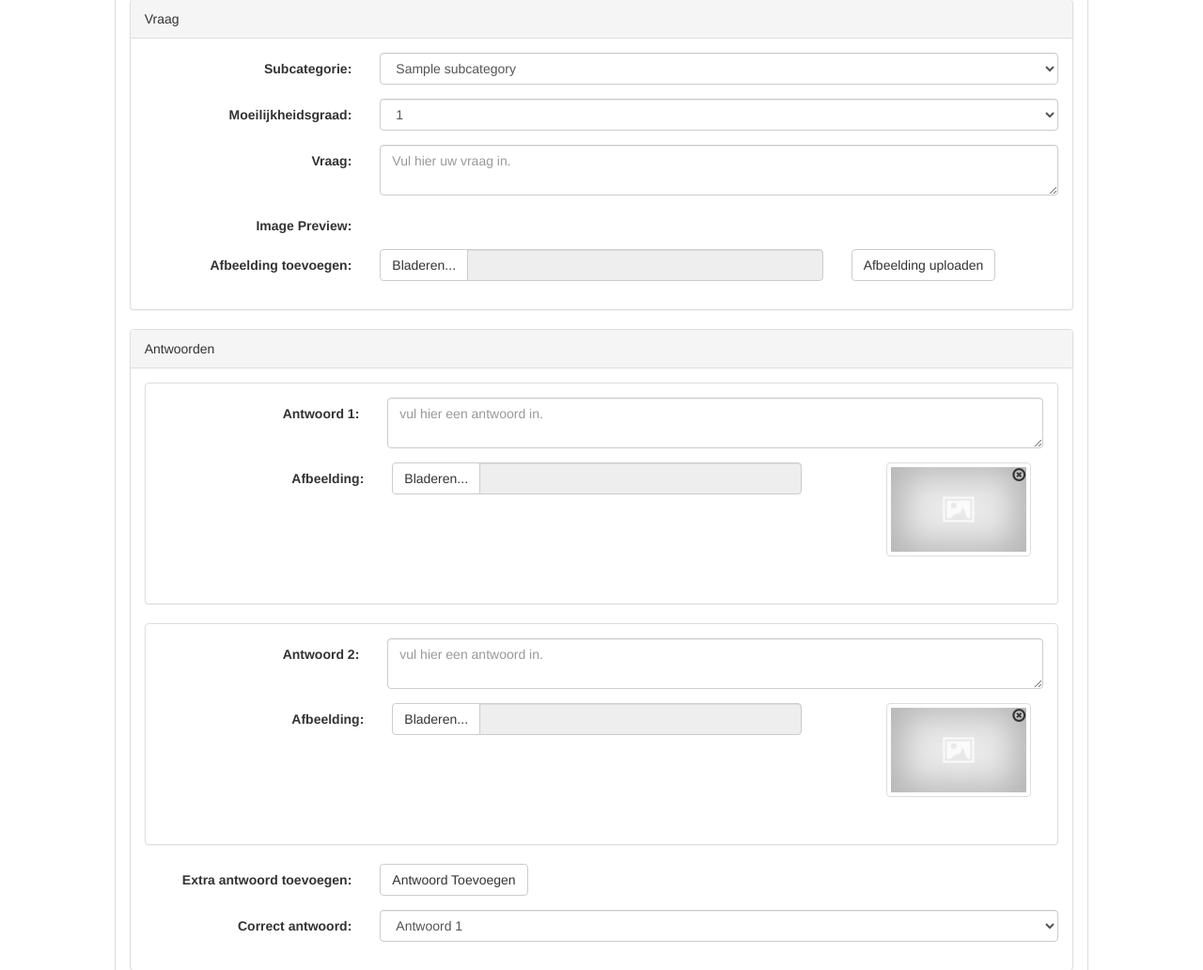
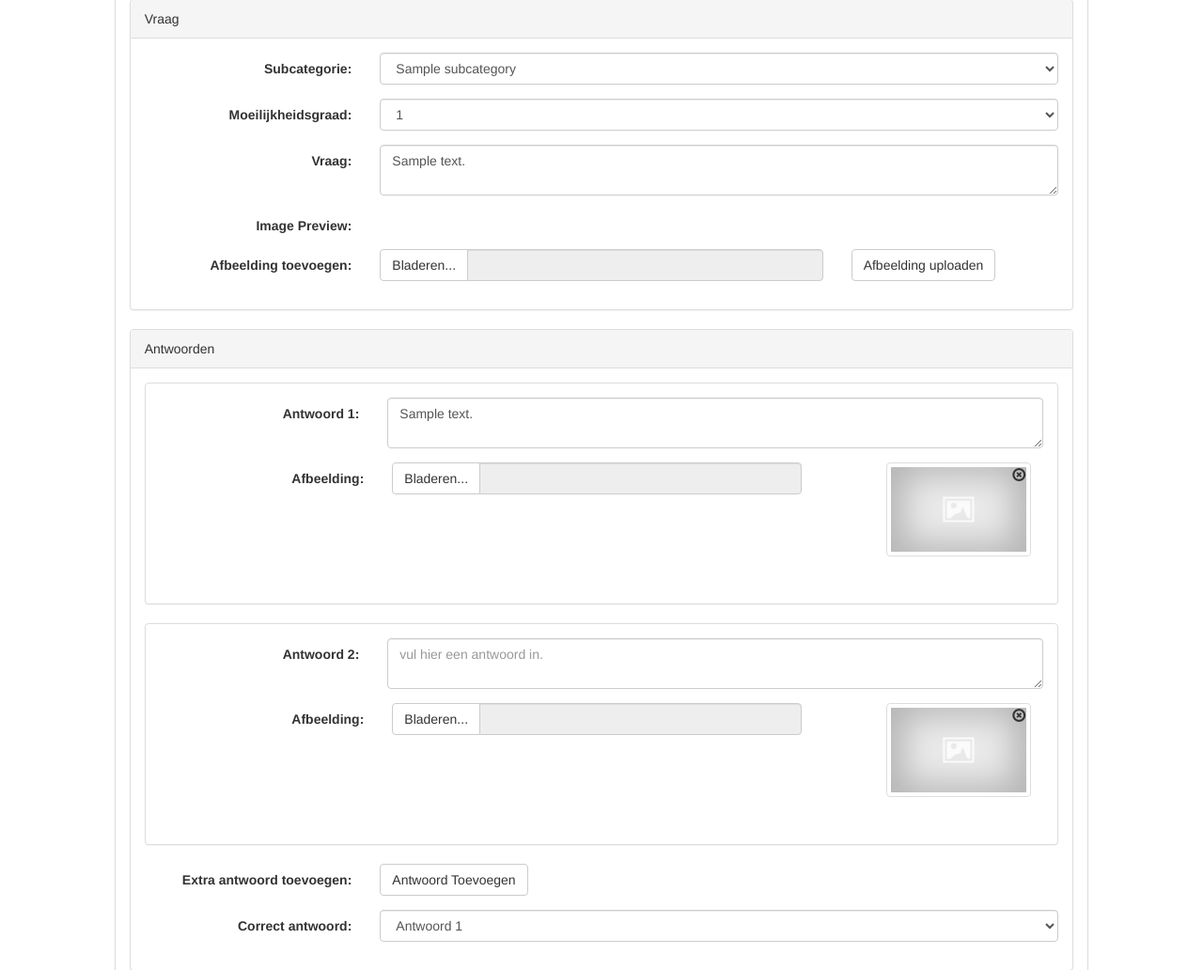
Before and after one commit to jan-vandorpe/mctesting, a PHP site: template src/Mctesting/view/createquestion.html.twig in a window 1280 px wide. Shown: the part 196-1228 px from the top of the page at 94% size. Run offline with PHP 8.4, Linux system fonts and the light colour scheme; the template is opened without the code that fills it: most values are stand-ins (such as "Sample title", 1, 10 or a date in 2020); some libraries are stand-ins or nearby versions.

Commit message:
vraag & textvakjes trug toegevoegd

```diff
--- a/src/Mctesting/view/createquestion.html.twig
+++ b/src/Mctesting/view/createquestion.html.twig
@@ -107,7 +107,7 @@
                     <div class="form-group">
                         <label for="vraag" class="col-sm-3 control-label label-padding">Vraag:</label>
                         <div class="col-sm-9">
-              <textarea name="vraag" class="form-control allowcode vraaginput" placeholder="Vul hier uw vraag in." required>{#{% if question.text %}{{question.text|raw}}{% endif %}#}</textarea>
+                            <textarea name="vraag" class="form-control allowcode vraaginput" placeholder="Vul hier uw vraag in." required>{% if question.text %}{{question.text|raw}}{% endif %}</textarea>
                         </div>
                     </div>
                     {#  Question Images    #}
@@ -148,7 +148,7 @@
                                 <div class="form-group">
                                     <label for="antwoord[]" class="col-sm-3 control-label label-padding answer-label">Antwoord 1:</label>
                                     <div class="col-sm-9">
-                    <textarea name="antwoord[]" id="antwoord1" class="form-control allowcode" placeholder="vul hier een antwoord in.">{#{{question.answers[0].text|raw}}#}</textarea>
+                                        <textarea name="antwoord[]" id="antwoord1" class="form-control allowcode" placeholder="vul hier een antwoord in.">{{question.answers[0].text|raw}}</textarea>
                                     </div>
                                 </div>
                                 <div class="form-group" id="AnswerMediaBlock0">
@@ -180,7 +180,7 @@
                                 <div class="form-group">
                                     <label for="antwoord[]" class="col-sm-3 control-label label-padding answer-label">Antwoord 2:</label>
                                     <div class="col-sm-9">
-                    <textarea name="antwoord[]" id="antwoord2" class="form-control allowcode" placeholder="vul hier een antwoord in.">{#{{question.answers[1].text|raw}}#}</textarea>
+                                        <textarea name="antwoord[]" id="antwoord2" class="form-control allowcode" placeholder="vul hier een antwoord in.">{{question.answers[1].text|raw}}</textarea>
                                     </div>
                                 </div>
                                 <div class="form-group" id="AnswerMediaBlock1">
```
Lines whose indentation alone changed are shown as unchanged.
